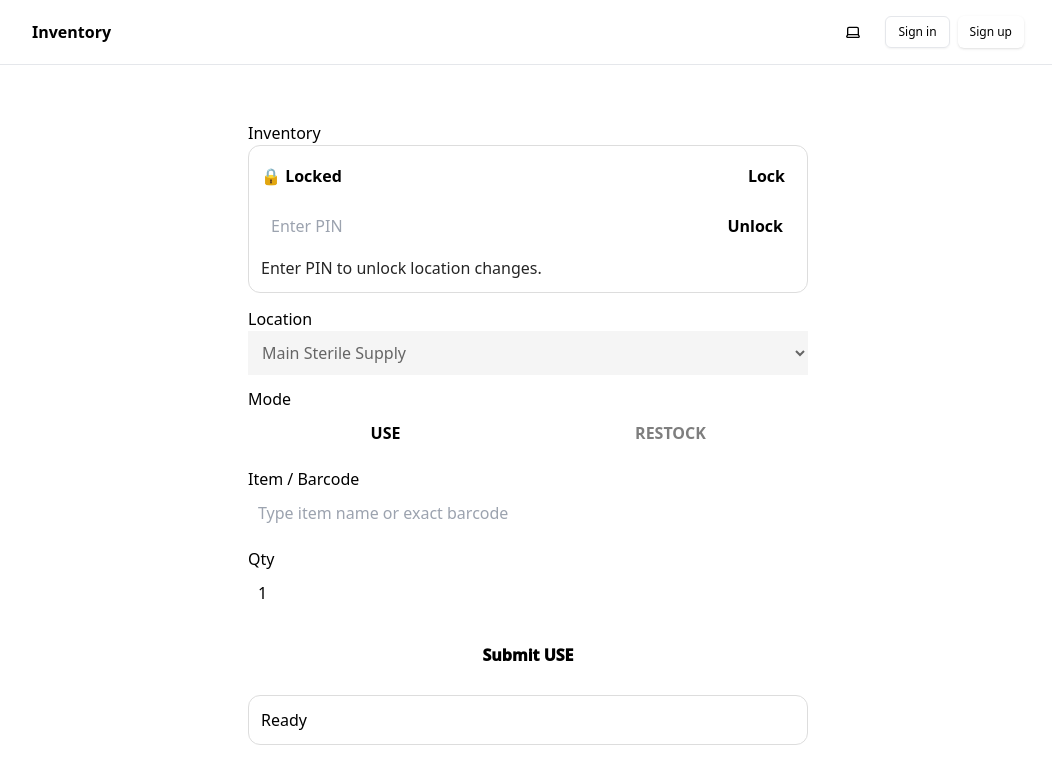
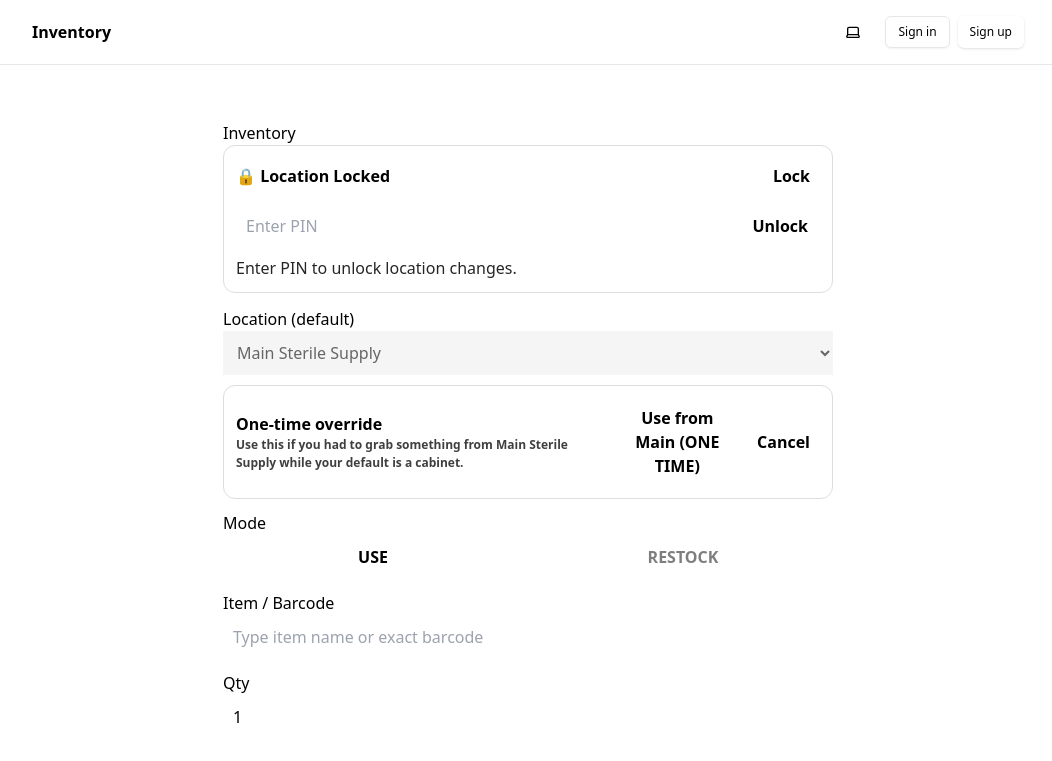
Before and after one commit to ASC-Harrison/nextjs-with-supabase, a Next.js app: page /protected in a window 1280 px wide. Shown: the top 761 px of the page, without its empty margins (112-1164 px from the left). Built offline with nearby package versions, Linux system fonts and the light colour scheme; no server answers.

Commit message:
Update page.tsx

```diff
--- a/app/protected/page.tsx
+++ b/app/protected/page.tsx
@@ -10,7 +10,9 @@ type TotalRow = {
 };
 
 export default function ProtectedPage() {
-  const [location, setLocation] = useState("Main Sterile Supply");
+  const MAIN = "Main Sterile Supply";
+
+  const [location, setLocation] = useState(MAIN);
   const [mode, setMode] = useState<"USE" | "RESTOCK">("USE");
   const [itemOrBarcode, setItemOrBarcode] = useState("");
   const [qty, setQty] = useState(1);
@@ -23,6 +25,10 @@ export default function ProtectedPage() {
   const [rows, setRows] = useState<TotalRow[]>([]);
   const [listStatus, setListStatus] = useState("Loading inventory...");
 
+  // ✅ One-time override (does NOT change your selected cabinet)
+  const [useFromMainOneTime, setUseFromMainOneTime] = useState(false);
+
+  // ---- Lock persistence ----
   useEffect(() => {
     const until = Number(localStorage.getItem("unlockedUntil") || "0");
     setIsUnlocked(Date.now() < until);
@@ -34,16 +40,19 @@ export default function ProtectedPage() {
     setUnlockStatus("🔒 Locked");
   }
 
+  // ---- Inventory totals loader ----
   async function loadTotals() {
-    setListStatus("Loading inventory...");
     try {
+      setListStatus("Loading inventory...");
       const res = await fetch("/api/items", { cache: "no-store" });
       const data = await res.json().catch(() => ({}));
+
       if (!res.ok || !data.ok) {
         setRows([]);
         setListStatus(`❌ ${data?.error ?? `Failed (${res.status})`}`);
         return;
       }
+
       setRows(Array.isArray(data.rows) ? data.rows : []);
       setListStatus("");
     } catch (e: any) {
@@ -56,6 +65,7 @@ export default function ProtectedPage() {
     loadTotals();
   }, []);
 
+  // ---- Unlock ----
   async function handleUnlock() {
     try {
       setUnlockStatus("Unlocking...");
@@ -64,11 +74,14 @@ export default function ProtectedPage() {
         headers: { "Content-Type": "application/json" },
         body: JSON.stringify({ pin }),
       });
+
       const data = await res.json().catch(() => ({}));
+
       if (!res.ok || !data.ok) {
         setUnlockStatus(`❌ ${data?.error ?? "Invalid PIN"}`);
         return;
       }
+
       const until = Date.now() + 30 * 60 * 1000;
       localStorage.setItem("unlockedUntil", String(until));
       setIsUnlocked(true);
@@ -79,17 +92,33 @@ export default function ProtectedPage() {
     }
   }
 
+  // ---- Submit transaction ----
   async function handleSubmit() {
+    if (!location.trim()) {
+      setSubmitStatus("❌ Select a location");
+      return;
+    }
+    if (!itemOrBarcode.trim()) {
+      setSubmitStatus("❌ Enter an item name or barcode");
+      return;
+    }
     const safeQty = Math.max(1, Number(qty) || 1);
 
+    // ✅ Effective location (one-time override)
+    const effectiveLocation = useFromMainOneTime ? MAIN : location;
+
     try {
-      setSubmitStatus("Submitting...");
+      setSubmitStatus(
+        useFromMainOneTime
+          ? `Submitting... (ONE TIME from ${MAIN})`
+          : "Submitting..."
+      );
 
       const res = await fetch("/api/transaction", {
         method: "POST",
         headers: { "Content-Type": "application/json" },
         body: JSON.stringify({
-          location,
+          location: effectiveLocation,
           mode,
           itemOrBarcode: itemOrBarcode.trim(),
           qty: safeQty,
@@ -98,18 +127,30 @@ export default function ProtectedPage() {
 
       const data = await res.json().catch(() => ({}));
 
-      // ✅ THIS IS THE IMPORTANT PART: ALWAYS SHOW REAL ERROR
       if (!res.ok || !data.ok) {
         setSubmitStatus(`❌ ${data?.error ?? `Failed (${res.status})`}`);
         return;
       }
 
-      setSubmitStatus(
-        `✅ ${mode} ${safeQty} — ${data?.item?.name ?? itemOrBarcode} @ ${data?.location?.name ?? location} | ${data?.old_on_hand} → ${data?.new_on_hand}`
-      );
+      const name = data?.item?.name ?? itemOrBarcode.trim();
+      const locName = data?.location?.name ?? effectiveLocation;
+      const oldVal = data?.old_on_hand;
+      const newVal = data?.new_on_hand;
+
+      if (typeof oldVal === "number" && typeof newVal === "number") {
+        setSubmitStatus(
+          `✅ ${mode} ${safeQty} — ${name} @ ${locName} | ${oldVal} → ${newVal}`
+        );
+      } else {
+        setSubmitStatus(`✅ ${mode} ${safeQty} — ${name} @ ${locName}`);
+      }
 
       setItemOrBarcode("");
       setQty(1);
+
+      // ✅ reset one-time override after a successful submit
+      setUseFromMainOneTime(false);
+
       await loadTotals();
     } catch (e: any) {
       setSubmitStatus(`❌ ${e?.message ?? "Request failed"}`);
@@ -117,12 +158,13 @@ export default function ProtectedPage() {
   }
 
   return (
-    <div style={{ maxWidth: 600, margin: "20px auto", padding: 20, fontFamily: "system-ui" }}>
+    <div style={{ maxWidth: 650, margin: "20px auto", padding: 20, fontFamily: "system-ui" }}>
       <h2>Inventory</h2>
 
+      {/* PIN / LOCK */}
       <div style={{ border: "1px solid #ddd", borderRadius: 12, padding: 12, marginBottom: 14 }}>
         <div style={{ display: "flex", justifyContent: "space-between", alignItems: "center" }}>
-          <strong>{isUnlocked ? "🔓 Unlocked" : "🔒 Locked"}</strong>
+          <strong>{isUnlocked ? "🔓 Location Unlocked" : "🔒 Location Locked"}</strong>
           <button onClick={lockNow} style={{ padding: "6px 10px", fontWeight: 800 }}>
             Lock
           </button>
@@ -146,36 +188,81 @@ export default function ProtectedPage() {
         </div>
       </div>
 
-      <label style={{ display: "block" }}>Location</label>
+      {/* LOCATION */}
+      <label style={{ display: "block" }}>Location (default)</label>
       <select
         value={location}
         onChange={(e) => setLocation(e.target.value)}
         disabled={!isUnlocked}
         style={{ width: "100%", padding: 10, opacity: isUnlocked ? 1 : 0.6 }}
       >
-        <option>Main Sterile Supply</option>
+        <option>{MAIN}</option>
         <option>OR 1 - Cabinet A</option>
         <option>OR 2 - Cabinet A</option>
         <option>Pre-Op</option>
         <option>PACU</option>
       </select>
 
+      {/* ONE-TIME MAIN OVERRIDE */}
+      <div style={{ marginTop: 10, padding: 12, border: "1px solid #ddd", borderRadius: 12 }}>
+        <div style={{ display: "flex", gap: 10, alignItems: "center", justifyContent: "space-between" }}>
+          <div style={{ fontWeight: 800 }}>
+            One-time override
+            <div style={{ fontSize: 12, opacity: 0.75 }}>
+              Use this if you had to grab something from Main Sterile Supply while your default is a cabinet.
+            </div>
+          </div>
+
+          <div style={{ display: "flex", gap: 8 }}>
+            <button
+              onClick={() => setUseFromMainOneTime(true)}
+              disabled={useFromMainOneTime || mode !== "USE"}
+              style={{ padding: "8px 10px", fontWeight: 900 }}
+              title={mode !== "USE" ? "One-time override is for USE mode" : ""}
+            >
+              Use from Main (ONE TIME)
+            </button>
+            <button
+              onClick={() => setUseFromMainOneTime(false)}
+              disabled={!useFromMainOneTime}
+              style={{ padding: "8px 10px", fontWeight: 900 }}
+            >
+              Cancel
+            </button>
+          </div>
+        </div>
+
+        {useFromMainOneTime && (
+          <div style={{ marginTop: 10, padding: 10, borderRadius: 10, border: "1px solid #f0c36d" }}>
+            ✅ Next submit will pull from <strong>{MAIN}</strong> only (then it will revert to your selected cabinet).
+          </div>
+        )}
+      </div>
+
+      {/* MODE */}
       <label style={{ display: "block", marginTop: 12 }}>Mode</label>
       <div style={{ display: "flex", gap: 10 }}>
         <button
-          onClick={() => setMode("USE")}
+          onClick={() => {
+            setMode("USE");
+          }}
           style={{ flex: 1, padding: 10, fontWeight: 900, opacity: mode === "USE" ? 1 : 0.5 }}
         >
           USE
         </button>
         <button
-          onClick={() => setMode("RESTOCK")}
+          onClick={() => {
+            setMode("RESTOCK");
+            // optional: auto-cancel one-time use override if switching to restock
+            setUseFromMainOneTime(false);
+          }}
           style={{ flex: 1, padding: 10, fontWeight: 900, opacity: mode === "RESTOCK" ? 1 : 0.5 }}
         >
           RESTOCK
         </button>
       </div>
 
+      {/* ITEM */}
       <label style={{ display: "block", marginTop: 12 }}>Item / Barcode</label>
       <input
         value={itemOrBarcode}
@@ -184,6 +271,7 @@ export default function ProtectedPage() {
         style={{ width: "100%", padding: 10 }}
       />
 
+      {/* QTY */}
       <label style={{ display: "block", marginTop: 12 }}>Qty</label>
       <input
         value={qty}
@@ -201,9 +289,10 @@ export default function ProtectedPage() {
         {submitStatus}
       </div>
 
+      {/* TOTAL INVENTORY LIST */}
       <div style={{ marginTop: 16, padding: 12, border: "1px solid #ddd", borderRadius: 12 }}>
         <div style={{ display: "flex", justifyContent: "space-between", alignItems: "center" }}>
-          <strong>Total Inventory</strong>
+          <strong>Total Inventory (All Locations)</strong>
           <button onClick={loadTotals} style={{ padding: "6px 10px", fontWeight: 800 }}>
             Refresh
           </button>
```
